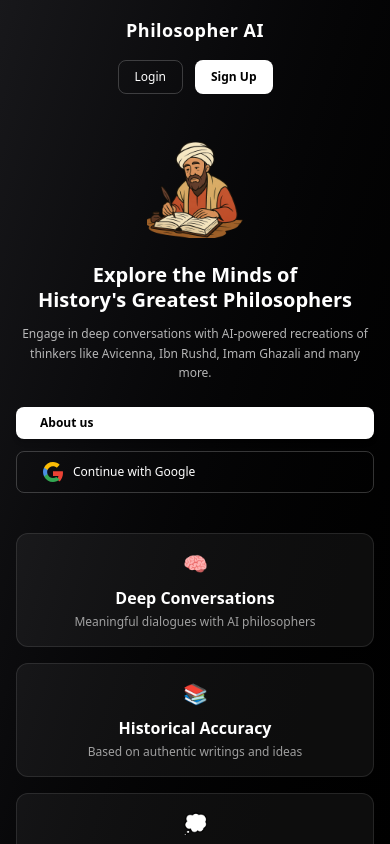
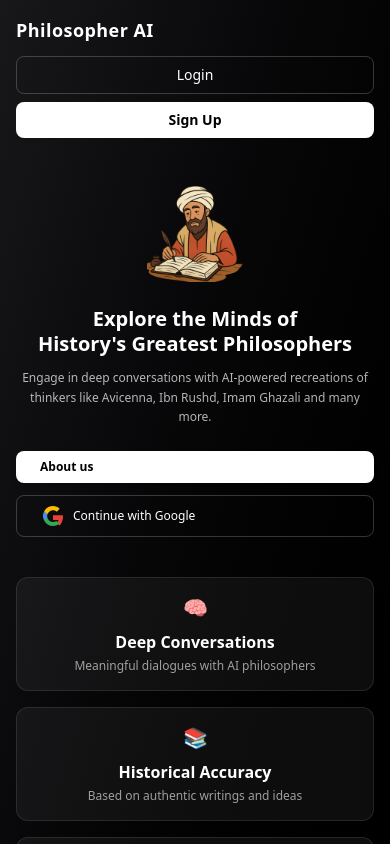
Before and after one commit to izhanwk/Philosophy-Ai, a Next.js app: page / in a window 390 px wide. Shown: the top 844 px of the page. Built offline with nearby package versions, Linux system fonts and the light colour scheme; no server answers.

Commit message:
mobile navbar

```diff
--- a/app/Components/Navbar.tsx
+++ b/app/Components/Navbar.tsx
@@ -148,9 +148,9 @@ function Navbar() {
   return (
     <div>
       {/* NAV */}
-      <nav className="w-full px-4 sm:px-6 lg:px-8 py-4 sm:py-6 flex flex-col sm:flex-row justify-between items-center gap-4">
+      <nav className="mx-auto flex w-full max-w-6xl flex-wrap items-center justify-between gap-3 px-4 py-4 sm:px-6 sm:py-5">
         <h1
-          className="text-lg sm:text-xl md:text-2xl font-bold tracking-wide text-center sm:text-left cursor-pointer"
+          className="text-lg sm:text-xl md:text-2xl font-bold tracking-wide text-center sm:text-left cursor-pointer select-none"
           onClick={() => {
             router.push("/");
           }}
@@ -159,10 +159,10 @@ function Navbar() {
         </h1>
 
         {isAuthed ? (
-          <div className="relative" ref={menuRef}>
+          <div className="relative w-full sm:w-auto" ref={menuRef}>
             <button
               onClick={() => setOpen((v) => !v)}
-              className="flex cursor-pointer items-center gap-3 rounded-lg border border-white/15 bg-white/5 px-4 py-2 text-sm hover:bg-white/10 transition"
+              className="flex w-full cursor-pointer items-center gap-3 rounded-lg border border-white/15 bg-white/5 px-4 py-2 text-sm hover:bg-white/10 transition sm:w-auto"
             >
               <span className="inline-flex h-9 w-9 items-center justify-center rounded-full bg-white/10">
                 <User className="h-5 w-5" />
@@ -195,9 +195,9 @@ function Navbar() {
             )}
           </div>
         ) : (
-          <div className="flex gap-3 sm:gap-4">
+          <div className="flex w-full flex-col gap-2 sm:w-auto sm:flex-row sm:gap-3">
             <button
-              className="cursor-pointer px-4 sm:px-6 py-2 text-xs sm:text-sm rounded-lg border border-white/20 hover:bg-white/10 transition-colors"
+              className="w-full cursor-pointer rounded-lg border border-white/20 px-4 py-2 text-sm hover:bg-white/10 transition-colors sm:w-auto sm:px-5"
               onClick={() => {
                 router.push("/login");
               }}
@@ -205,7 +205,7 @@ function Navbar() {
               Login
             </button>
             <button
-              className="cursor-pointer px-4 sm:px-6 py-2 text-xs sm:text-sm rounded-lg bg-white text-black font-semibold hover:bg-gray-200 transition-colors"
+              className="w-full cursor-pointer rounded-lg bg-white px-4 py-2 text-sm font-semibold text-black hover:bg-gray-200 transition-colors sm:w-auto sm:px-5"
               onClick={() => {
                 router.push("/signup");
               }}
```
